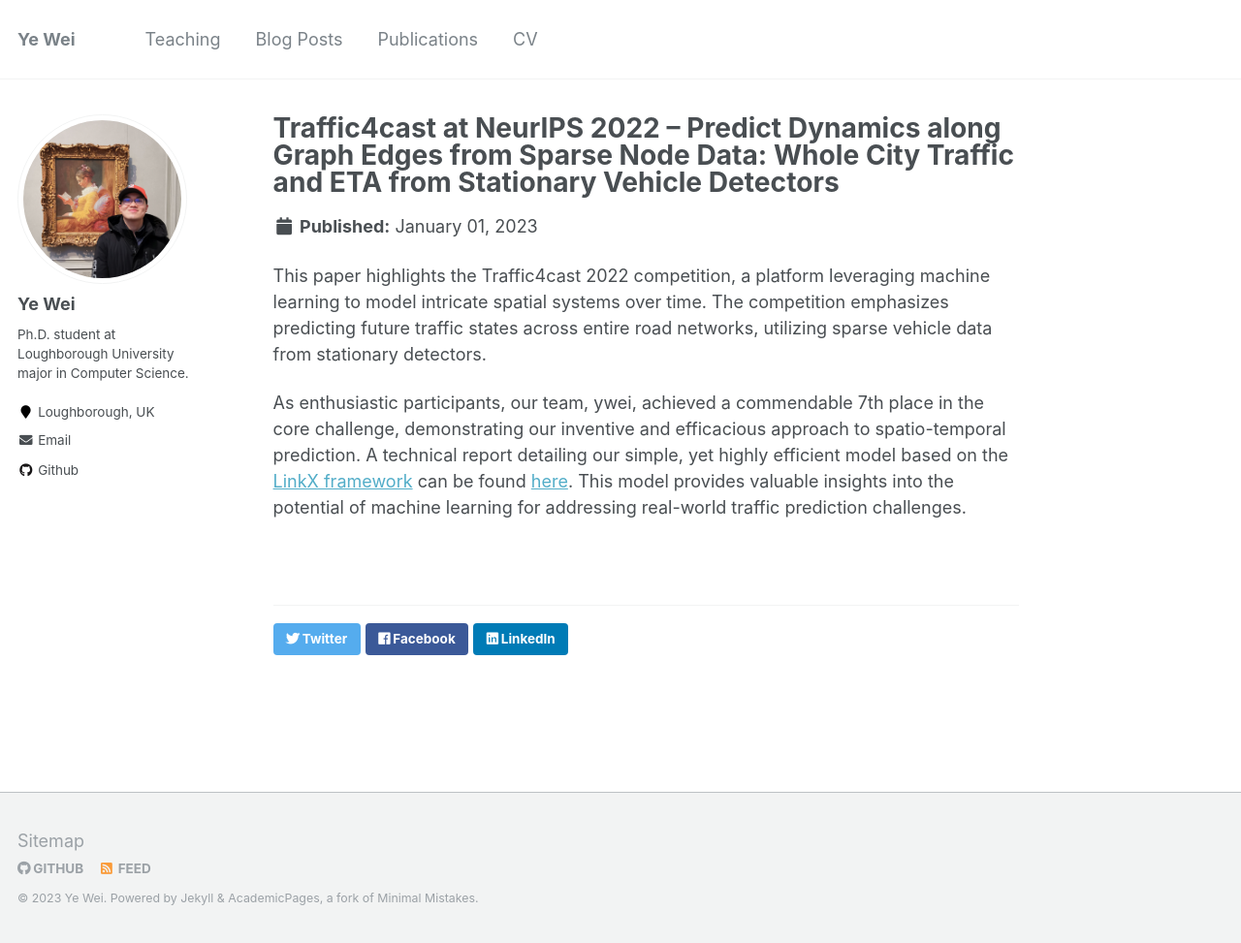
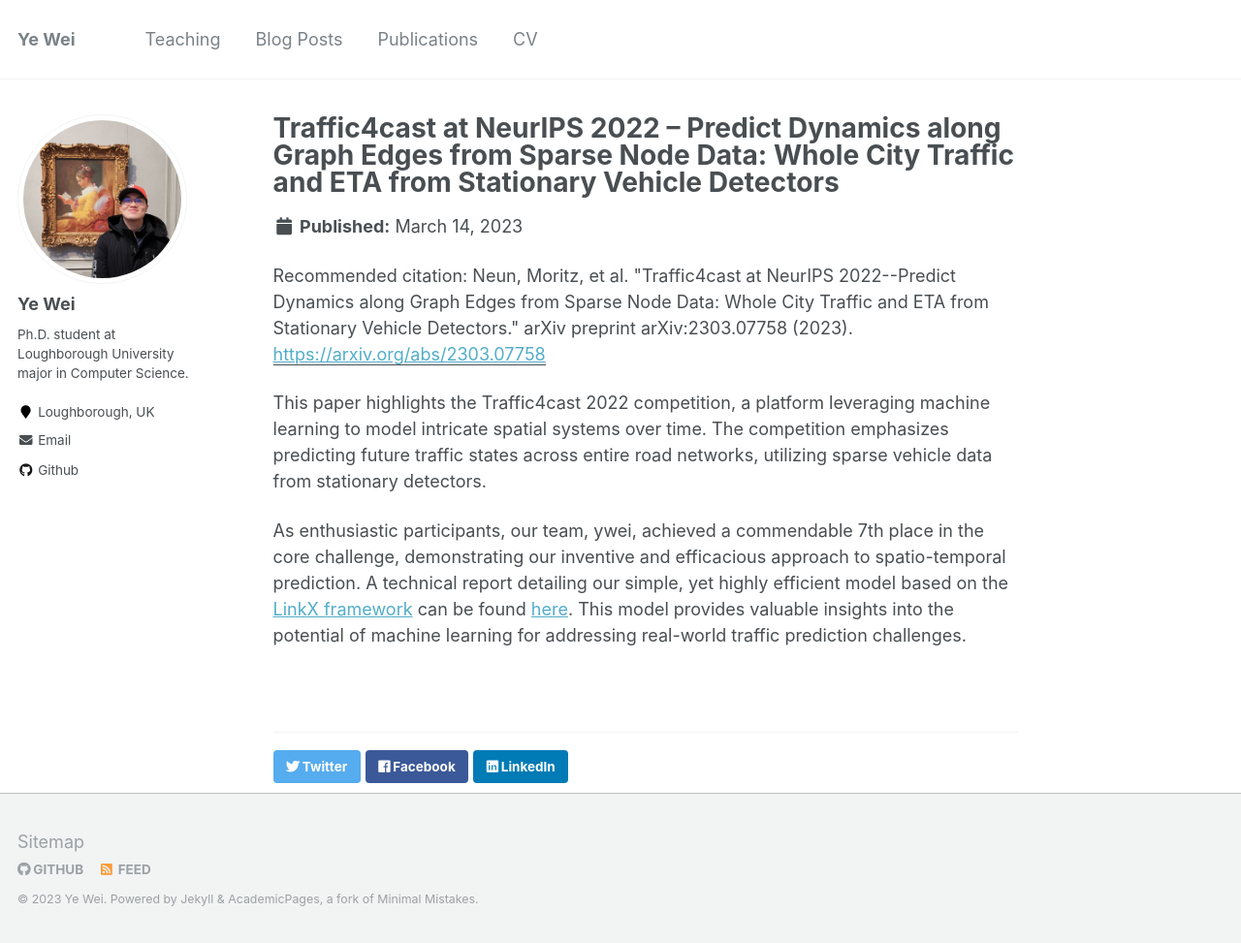
Before and after one commit to Ye-We1/Ye-We1.github.io, a Jekyll site: the page built from _publications/2023-t4c22.md, in a window 1280 px wide and 973 px high. Shown: the whole window at 97% size. Built offline with Jekyll 4.4.1, drawn with Linux system fonts in a browser that asks for light colours; some of the changed lines change nothing that is shown.

Commit message:
Update 2023-t4c22.md

```diff
--- a/_publications/2023-t4c22.md
+++ b/_publications/2023-t4c22.md
@@ -3,17 +3,10 @@ title: "Traffic4cast at NeurIPS 2022 -- Predict Dynamics along Graph Edges from
 collection: publications
 permalink: /publication/2023-t4c22
 excerpt: 'Pre-print under review, submitted to Proceedings of Machine Learning Research'
-date: 2023-01-01
+date: 2023-03-14
 # venue: 'Arxiv: Machine Learning (cs.LG)'
 paperurl: 'https://arxiv.org/abs/2303.07758'
-# citation: '@misc{neun2023traffic4cast,
-#       title={Traffic4cast at NeurIPS 2022 -- Predict Dynamics along Graph Edges from Sparse Node Data: Whole City Traffic and ETA from Stationary Vehicle Detectors},
-#       author={Moritz Neun and Christian Eichenberger and Henry Martin and Markus Spanring and Rahul Siripurapu and Daniel Springer and Leyan Deng and Chenwang Wu and Defu Lian and Min Zhou and Martin Lumiste and Andrei Ilie and Xinhua Wu and Cheng Lyu and Qing-Long Lu and Vishal Mahajan and Yichao Lu and Jiezhang Li and Junjun Li and Yue-Jiao Gong and Florian Grötschla and Joël Mathys and Ye Wei and He Haitao and Hui Fang and Kevin Malm and Fei Tang and Michael Kopp and David Kreil and Sepp Hochreiter},
-#       year={2023},
-#       eprint={2303.07758},
-#       archivePrefix={arXiv},
-#       primaryClass={cs.LG}
-# }'
+citation: 'Neun, Moritz, et al. "Traffic4cast at NeurIPS 2022--Predict Dynamics along Graph Edges from Sparse Node Data: Whole City Traffic and ETA from Stationary Vehicle Detectors." arXiv preprint arXiv:2303.07758 (2023).'
 ---
 
 This paper highlights the Traffic4cast 2022 competition, a platform leveraging machine learning to model intricate spatial systems over time. The competition emphasizes predicting future traffic states across entire road networks, utilizing sparse vehicle data from stationary detectors.
```
